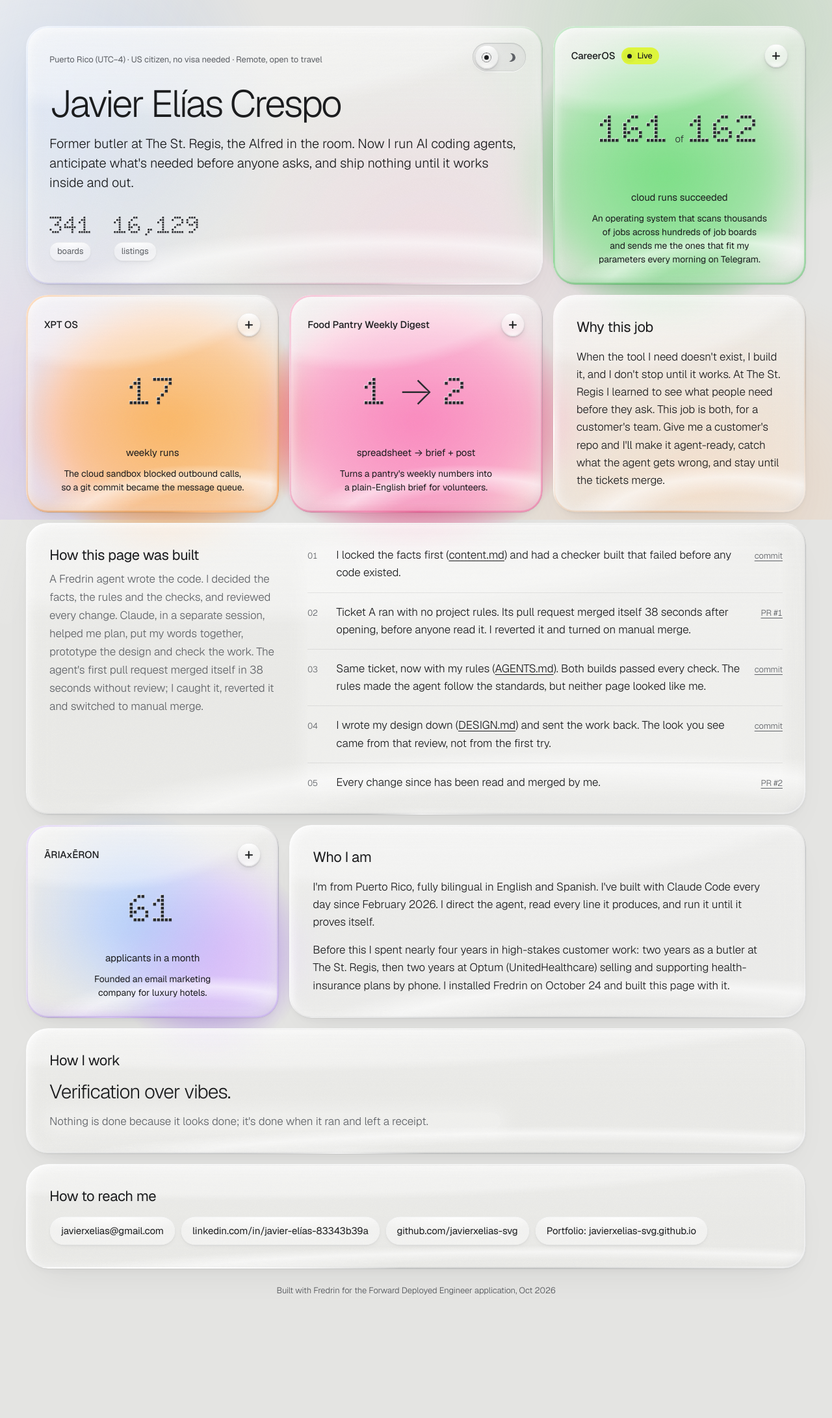
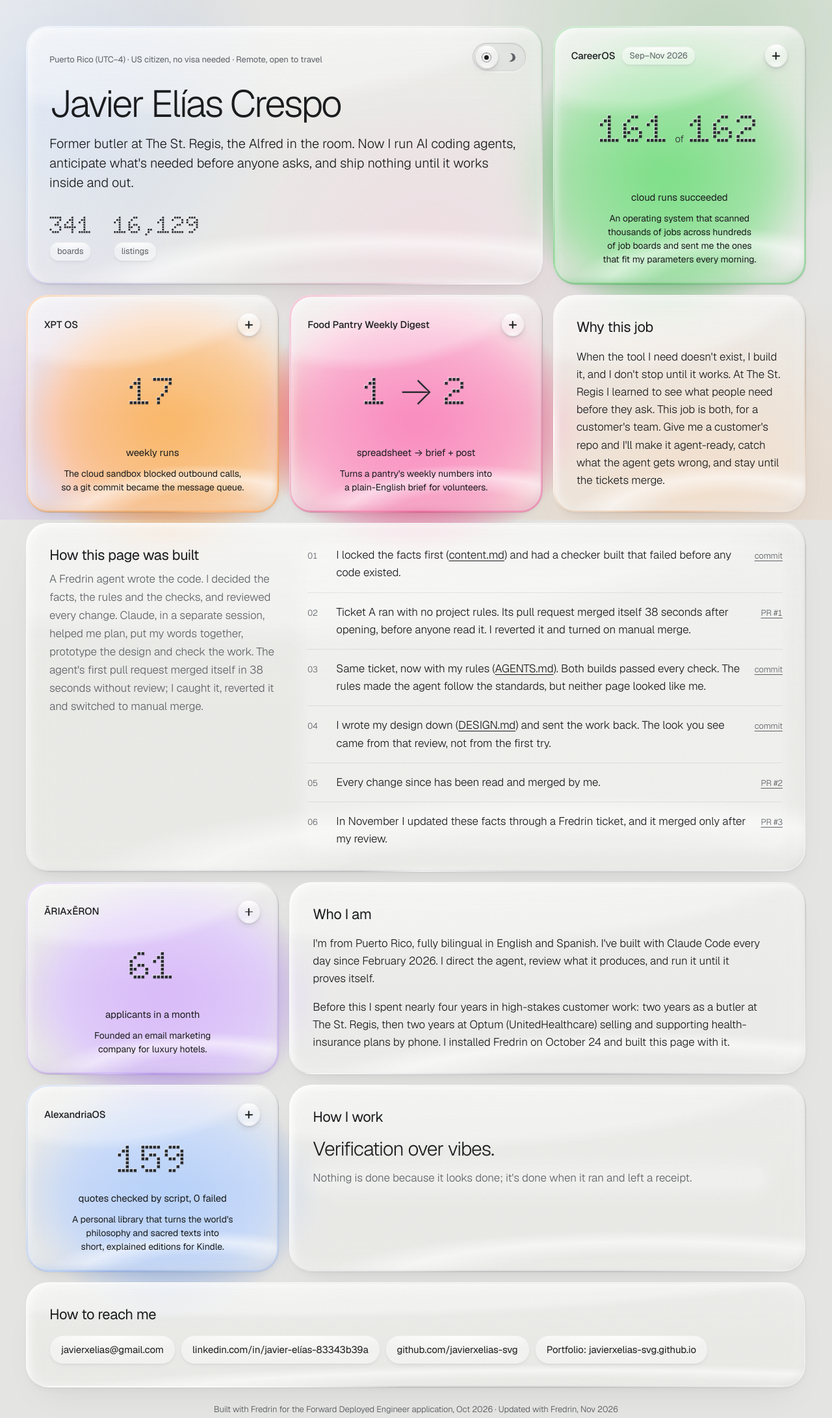
Before and after one commit to javierxelias-svg/about-me, a plain HTML site: page index.html in a window 1280 px wide. Shown: the whole page at 65% size. Before the commit the page ends 2038 px from the top, so only its background shows below. Drawn offline with Linux system fonts and the light colour scheme.

Commit message:
Update facts: CareerOS paused (Sep–Nov 2026), new XPT OS and Who I am wording, AlexandriaOS card, build step 06
content.md replaced with the owner's approved text. AlexandriaOS gets the sky glow
(ĀRIAxĒRON keeps violet only) and sits next to How I work at 1280px; at 600–959px it
pairs with ĀRIAxĒRON. The Live badge and its ping are removed; the switch lens blurs
only while pressed so the page stays at 12 backdrop-filter layers at rest.

Co-Authored-By: Claude Opus 5.5 <noreply@anthropic.com>

```diff
--- a/index.html
+++ b/index.html
@@ -40,14 +40,14 @@
       <details class="tile aura green">
           <summary>
             <h2>CareerOS</h2>
-            <span class="live">Live</span>
+            <span class="pill">Sep–Nov 2026</span>
             <span class="big">161<span class="of"> of </span>162</span>
             <span class="caption">cloud runs succeeded</span>
-            <span class="line">An operating system that scans thousands of jobs across hundreds of job boards and sends me the ones that fit my parameters every morning on Telegram.</span>
+            <span class="line">An operating system that scanned thousands of jobs across hundreds of job boards and sent me the ones that fit my parameters every morning.</span>
             <span class="toggle" aria-hidden="true"></span>
           </summary>
           <div class="body">
-            <p>CareerOS (live, runs daily). A job-search engine that tracks 341 employer job boards (about 300 read each day) through their own APIs, scores each listing against rules I wrote, and sends me a digest each morning. Oct 21 scan: 16,129 listings. Cloud runs from Sep 28 to Oct 24: 161 of 162 succeeded; the one failure I caused on purpose to prove the alert works. 25 test suites. 13,765 lines of Python.</p>
+            <p>CareerOS (ran daily, September to November 2026). A job-search engine that tracked 341 employer job boards (about 300 read each day) through their own APIs, scored each listing against rules I wrote, and sent me a digest each morning. Oct 21 scan: 16,129 listings. Cloud runs from Sep 28 to Oct 24: 161 of 162 succeeded; the one failure I caused on purpose to prove the alert works. 25 test suites. 13,765 lines of Python.</p>
             <p>Public copy of the code: <a href="https://github.com/javierxelias-svg/careeros-public" target="_blank" rel="noopener">github.com/javierxelias-svg/careeros-public</a></p>
           </div>
         </details>
@@ -61,7 +61,7 @@
             <span class="toggle" aria-hidden="true"></span>
           </summary>
           <div class="body">
-            <p>XPT OS (ran weekly, June to September 2026). An outreach engine for my own search. 17 weekly runs, 41 emails sent, 4 replies. The cloud sandbox blocked outbound calls, so a git commit became the message queue.</p>
+            <p>XPT OS (ran weekly, June to September 2026). A weekly automation for a personal project. 17 weekly runs. The cloud sandbox blocked outbound calls, so a git commit became the message queue.</p>
           </div>
         </details>
 
@@ -115,6 +115,11 @@
             <span class="what" id="step-5">Every change since has been read and merged by me.</span>
             <a class="proof" href="https://github.com/javierxelias-svg/about-me/pull/2" target="_blank" rel="noopener" aria-describedby="step-5">PR #2</a>
           </li>
+          <li>
+            <span class="when">06</span>
+            <span class="what" id="step-6">In November I updated these facts through a Fredrin ticket, and it merged only after my review.</span>
+            <a class="proof" href="https://github.com/javierxelias-svg/about-me/pull/3" target="_blank" rel="noopener" aria-describedby="step-6">PR #3</a>
+          </li>
         </ol>
       </section>
 
@@ -133,9 +138,22 @@
 
       <section class="tile paper who" aria-labelledby="who">
         <h2 id="who">Who I am</h2>
-        <p>I'm from Puerto Rico, fully bilingual in English and Spanish. I've built with Claude Code every day since February 2026. I direct the agent, read every line it produces, and run it until it proves itself.</p>
+        <p>I'm from Puerto Rico, fully bilingual in English and Spanish. I've built with Claude Code every day since February 2026. I direct the agent, review what it produces, and run it until it proves itself.</p>
         <p>Before this I spent nearly four years in high-stakes customer work: two years as a butler at The St. Regis, then two years at Optum (UnitedHealthcare) selling and supporting health-insurance plans by phone. I installed Fredrin on October 24 and built this page with it.</p>
       </section>
+
+      <details class="tile aura alex">
+          <summary>
+            <h2>AlexandriaOS</h2>
+            <span class="big">159</span>
+            <span class="caption">quotes checked by script, 0 failed</span>
+            <span class="line">A personal library that turns the world's philosophy and sacred texts into short, explained editions for Kindle.</span>
+            <span class="toggle" aria-hidden="true"></span>
+          </summary>
+          <div class="body">
+            <p>AlexandriaOS (since November 2026, private code). A personal library that turns the world's philosophy and sacred texts into short, explained editions for Kindle. A team of AI agents researches, writes and reviews each one. The fact-checker never sees the writer's reasoning, and a script checks every quote word for word against a public-domain translation. Two editions built so far: the Tao Te Ching and the Bhagavad Gita. 154 tests passing.</p>
+          </div>
+        </details>
 
       <section class="tile how" aria-labelledby="how">
         <h2 id="how">How I work</h2>
@@ -154,7 +172,7 @@
           <li><a href="https://javierxelias-svg.github.io/" target="_blank" rel="noopener">Portfolio: javierxelias-svg.github.io</a></li>
         </ul>
       </section>
-      <p class="colophon">Built with Fredrin for the Forward Deployed Engineer application, Oct 2026</p>
+      <p class="colophon">Built with Fredrin for the Forward Deployed Engineer application, Oct 2026 · Updated with Fredrin, Nov 2026</p>
     </footer>
   </div>
 </body>
--- a/style.css
+++ b/style.css
@@ -111,9 +111,7 @@
 @property --g-band { syntax: "<color>"; inherits: true; initial-value: transparent; }
 @property --b-core { syntax: "<color>"; inherits: true; initial-value: transparent; }
 @property --b-mid { syntax: "<color>"; inherits: true; initial-value: transparent; }
-@property --s-core { syntax: "<color>"; inherits: true; initial-value: transparent; }
 @property --g-in { syntax: "<color>"; inherits: true; initial-value: transparent; }
-@property --g-sky { syntax: "<color>"; inherits: true; initial-value: transparent; }
 
 :root {
   color-scheme: light dark;
@@ -130,7 +128,6 @@
   --hair: light-dark(rgba(0, 0, 0, .08), rgba(255, 255, 255, .07));
 
   /* project colors */
-  --lime: #DDF53C;
   --rose: light-dark(#F0397F, #FF4A92);
   --sky: light-dark(#8DB0F0, #6F9BFF);
   --violet: light-dark(#B48CF2, #A27BFF);
@@ -304,7 +301,7 @@ a:focus-visible {
   border-radius: 4px;
 }
 
-/* ---------- Layout: 12 columns, rows 8+4 / 4+4+4 / 12 / 4+8 / 12 / 12 ---------- */
+/* ---------- Layout: 12 columns, rows 8+4 / 4+4+4 / 12 / 4+8 / 4+8 / 12 ---------- */
 
 .bento {
   position: relative;
@@ -327,10 +324,12 @@ main,
   grid-column: span 4;
 }
 
-.who { grid-column: span 8; }
+.who,
+.how {
+  grid-column: span 8;
+}
 
 .build,
-.how,
 .reach,
 .colophon {
   grid-column: 1 / -1;
@@ -338,12 +337,12 @@ main,
 
 /* Grid position of each tile (--c column, --r row): phases the rim light across the page */
 .green, .why { --c: 8; }
-.pink, .who { --c: 4; }
+.pink, .who, .how { --c: 4; }
 .green { --r: 0; }
 .orange, .pink, .why { --r: 1; }
 .build { --r: 2; }
 .orb, .who { --r: 3; }
-.how { --r: 4; }
+.alex, .how { --r: 4; }
 .reach { --r: 5; }
 
 /* ---------- Glass ---------- */
@@ -438,11 +437,12 @@ body::after {
 .orange { --glow: var(--tang); }
 .pink { --glow: var(--rose); }
 .orb { --glow: var(--violet); }
+.alex { --glow: var(--sky); }
 
 .aura {
   --g-band: light-dark(color-mix(in srgb, var(--glow) 60%, transparent), color-mix(in srgb, var(--glow) 45%, transparent));
   box-shadow: var(--lift), var(--thick), inset 0 -18px 30px -20px var(--g-band);
-  transition: transform 200ms var(--ease), --g-band var(--melt), --g-in var(--melt), --g-sky var(--melt);
+  transition: transform 200ms var(--ease), --g-band var(--melt), --g-in var(--melt);
 }
 
 .aura::before {
@@ -465,11 +465,13 @@ body::after {
   .orange { anchor-name: --orange; }
   .pink { anchor-name: --pink; }
   .orb { anchor-name: --orb; }
+  .alex { anchor-name: --alex; }
 
   main::after,
   .foot::before,
   .foot::after,
-  .bento::after {
+  .bento::after,
+  .colophon::before {
     --b-core: light-dark(color-mix(in srgb, var(--b) 80%, transparent), color-mix(in srgb, var(--b) 78%, transparent));
     --b-mid: light-dark(color-mix(in srgb, var(--b) 50%, transparent), color-mix(in srgb, var(--b) 46%, transparent));
     content: "";
@@ -482,21 +484,15 @@ body::after {
     right: max(calc(anchor(right) - 56px), -12px);
     pointer-events: none;
     background: radial-gradient(closest-side at 50% 56%, var(--b-core), var(--b-mid) 70%, transparent 100%);
-    transition: --b-core var(--melt), --b-mid var(--melt), --s-core var(--melt);
+    transition: --b-core var(--melt), --b-mid var(--melt);
   }
 
   main::after { position-anchor: --green; --b: var(--leaf); }
   .foot::before { position-anchor: --orange; --b: var(--tang); }
   .foot::after { position-anchor: --pink; --b: var(--rose); }
-
-  .bento::after {
-    --s-core: light-dark(color-mix(in srgb, var(--sky) 80%, transparent), color-mix(in srgb, var(--sky) 78%, transparent));
-    position-anchor: --orb;
-    --b: var(--violet);
-    background:
-      radial-gradient(36% 40% at 38% 48%, var(--s-core), transparent 100%),
-      radial-gradient(34% 38% at 64% 62%, var(--b-core), var(--b-mid) 60%, transparent 100%);
-  }
+  .bento::after { position-anchor: --orb; --b: var(--violet); }
+  /* the colophon is not positioned, so its light is placed in the grid like the others */
+  .colophon::before { position-anchor: --alex; --b: var(--sky); }
 }
 
 /* Without anchor positioning the light glows inside the tile instead */
@@ -505,11 +501,6 @@ body::after {
     --g-in: light-dark(color-mix(in srgb, var(--glow) 70%, transparent), color-mix(in srgb, var(--glow) 42%, transparent));
     --g-edge: color-mix(in srgb, var(--glow) 34%, transparent);
     background-image: var(--face), radial-gradient(48% 42% at 50% 56%, var(--g-in), transparent 100%), radial-gradient(48% 28% at 50% 72%, var(--g-edge), transparent 100%);
-  }
-
-  .orb {
-    --g-sky: light-dark(color-mix(in srgb, var(--sky) 70%, transparent), color-mix(in srgb, var(--sky) 42%, transparent));
-    background-image: var(--face), radial-gradient(40% 40% at 40% 50%, var(--g-sky), transparent 100%), radial-gradient(38% 38% at 62% 60%, var(--g-in), transparent 100%), radial-gradient(48% 28% at 50% 72%, var(--g-edge), transparent 100%);
   }
 }
 
@@ -689,6 +680,10 @@ h1 {
     inset 0 0 0 1.5px rgba(255, 255, 255, .95), inset 0 2px 3px rgba(255, 255, 255, .55),
     inset 0 -2px 4px rgba(30, 34, 40, .10), 0 2px 8px rgba(30, 34, 40, .14);
   opacity: var(--press);
+}
+
+/* the lens only blurs while pressed, so at rest the page stays within its 12 blurred layers */
+.theme:active::after {
   -webkit-backdrop-filter: blur(1.5px) saturate(140%) brightness(1.06);
   backdrop-filter: blur(1.5px) saturate(140%) brightness(1.06);
 }
@@ -795,37 +790,11 @@ summary h2 {
   grid-column: 1;
 }
 
-.live {
-  position: relative;
+/* a quiet dates label beside the title */
+.aura .pill {
   grid-column: 2;
   grid-row: 1;
   justify-self: start;
-  display: inline-flex;
-  align-items: center;
-  gap: 8px;
-  padding: 3px 10px 3px 9px;
-  border-radius: 999px;
-  background: var(--lime);
-  color: #1B1C1E;
-  font-size: 12.5px;
-  font-weight: 500;
-}
-
-.live::before,
-.live::after {
-  content: "";
-  width: 7px;
-  height: 7px;
-  border-radius: 50%;
-  background: #1B1C1E;
-}
-
-/* the ping ring sits exactly over the dot */
-.live::after {
-  position: absolute;
-  top: calc(50% - 3.5px);
-  left: 9px;
-  opacity: 0;
 }
 
 .caption {
@@ -1031,10 +1000,6 @@ body::after {
   animation: drift 36s ease-in-out infinite alternate;
 }
 
-.live::after {
-  animation: ping 2s cubic-bezier(0, 0, .2, 1) infinite;
-}
-
 details[open] .body {
   animation: reveal 300ms var(--ease);
 }
@@ -1065,11 +1030,6 @@ summary:active .toggle {
   to { transform: translateX(95vw) skewX(-16deg); }
 }
 
-@keyframes ping {
-  0% { opacity: .55; transform: scale(1); }
-  70%, 100% { opacity: 0; transform: scale(3); }
-}
-
 @keyframes reveal {
   from { opacity: 0; transform: translateY(6px); }
   to { opacity: 1; transform: none; }
@@ -1097,11 +1057,11 @@ summary:active .toggle {
     grid-column: span 6;
   }
 
-  /* the promise right after CareerOS, ĀRIAxĒRON with the other projects;
-     ĀRIAxĒRON and Who I am span the row, so no row has a hole */
+  /* the promise right after CareerOS, ĀRIAxĒRON and AlexandriaOS with the other projects;
+     Who I am and How I work span the row, so no row has a hole */
   .why,
-  .orb,
-  .who {
+  .who,
+  .how {
     grid-column: 1 / -1;
   }
 
@@ -1110,19 +1070,20 @@ summary:active .toggle {
   .orange { order: 2; }
   .pink { order: 3; }
   .orb { order: 4; }
-  .build { order: 5; }
-  .who { order: 6; }
-  .how { order: 7; }
-  .foot > * { order: 8; }
+  .alex { order: 5; }
+  .build { order: 6; }
+  .who { order: 7; }
+  .how { order: 8; }
+  .foot > * { order: 9; }
 
   .build { grid-template-columns: 1fr; }
 
   .hero, .why, .orange, .orb, .build, .who, .how, .reach { --c: 0; }
-  .green, .pink { --c: 6; }
+  .green, .pink, .alex { --c: 6; }
   .hero, .green { --r: 0; }
   .why { --r: 1; }
   .orange, .pink { --r: 2; }
-  .orb { --r: 3; }
+  .orb, .alex { --r: 3; }
   .build { --r: 4; }
   .who { --r: 5; }
   .how { --r: 6; }
@@ -1196,10 +1157,11 @@ summary:active .toggle {
   .orange { --r: 3; }
   .pink { --r: 4; }
   .orb { --r: 5; }
-  .build { --r: 6; }
-  .who { --r: 7; }
-  .how { --r: 8; }
-  .reach { --r: 9; }
+  .alex { --r: 6; }
+  .build { --r: 7; }
+  .who { --r: 8; }
+  .how { --r: 9; }
+  .reach { --r: 10; }
 }
 
 /* Reduce transparency: tiles become solid, readable surfaces */
@@ -1213,7 +1175,7 @@ summary:active .toggle {
   .paper { background-color: var(--solid-paper); }
 
   .theme,
-  .theme::after {
+  .theme:active::after {
     -webkit-backdrop-filter: none;
     backdrop-filter: none;
   }
@@ -1228,7 +1190,8 @@ summary:active .toggle {
   main::after,
   .foot::before,
   .foot::after,
-  .bento::after {
+  .bento::after,
+  .colophon::before {
     display: none;
   }
 
@@ -1262,11 +1225,6 @@ summary:active .toggle {
   .theme::after {
     display: none;
   }
-
-  .live,
-  .live::before {
-    forced-color-adjust: none;
-  }
 }
 
 /* Reduced motion: nothing moves. Kept as its own rules so no unknown selector can cancel them. */
```
Also changed, not shown: 1 other file.
